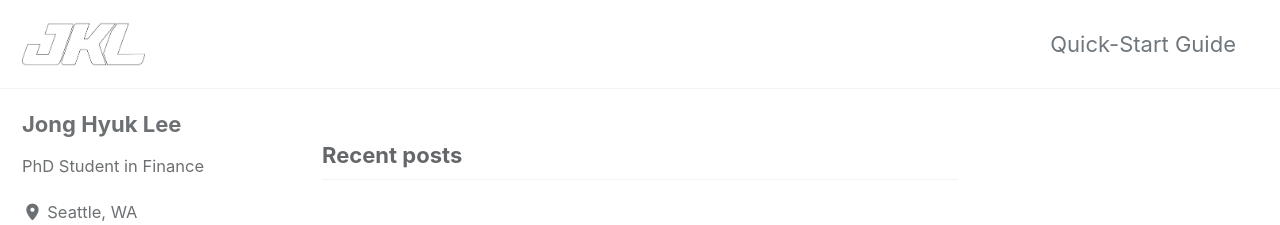
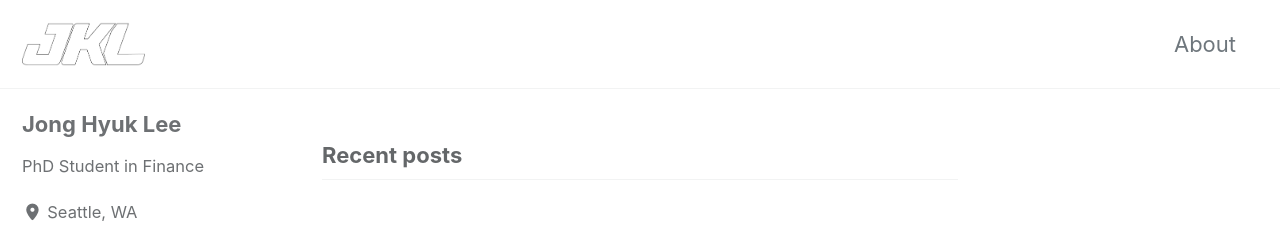
Before and after one commit to jhklee/jhklee.github.io, a Jekyll site: the page built from index.html, in a window 1280 px wide. Shown: the top 225 px of the page. Built offline with Jekyll 4.4.1, drawn with Linux system fonts in a browser that asks for light colours; cached includes are drawn as plain includes; the list of posts is cut into pages by our own code.

Commit message:
Update navigation.yml

```diff
--- a/_data/navigation.yml
+++ b/_data/navigation.yml
@@ -1,7 +1,7 @@
 # main links
 main:
-  - title: "Quick-Start Guide"
-    url: https://mmistakes.github.io/minimal-mistakes/docs/quick-start-guide/
+  - title: "About"
+    url: https://jhklee.github.io/about/
   # - title: "About"
   #   url: https://mmistakes.github.io/minimal-mistakes/about/
   # - title: "Sample Posts"
```
